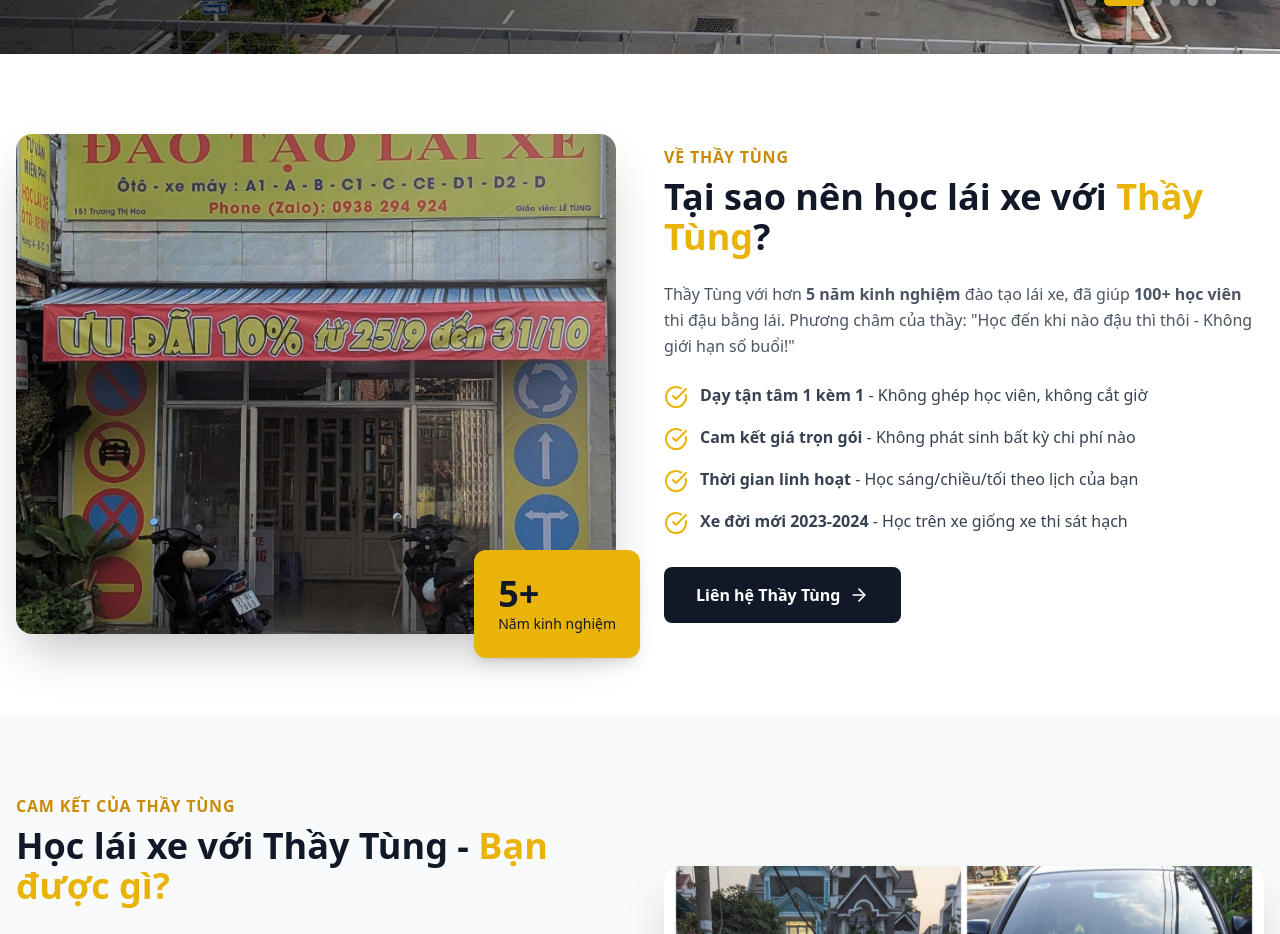
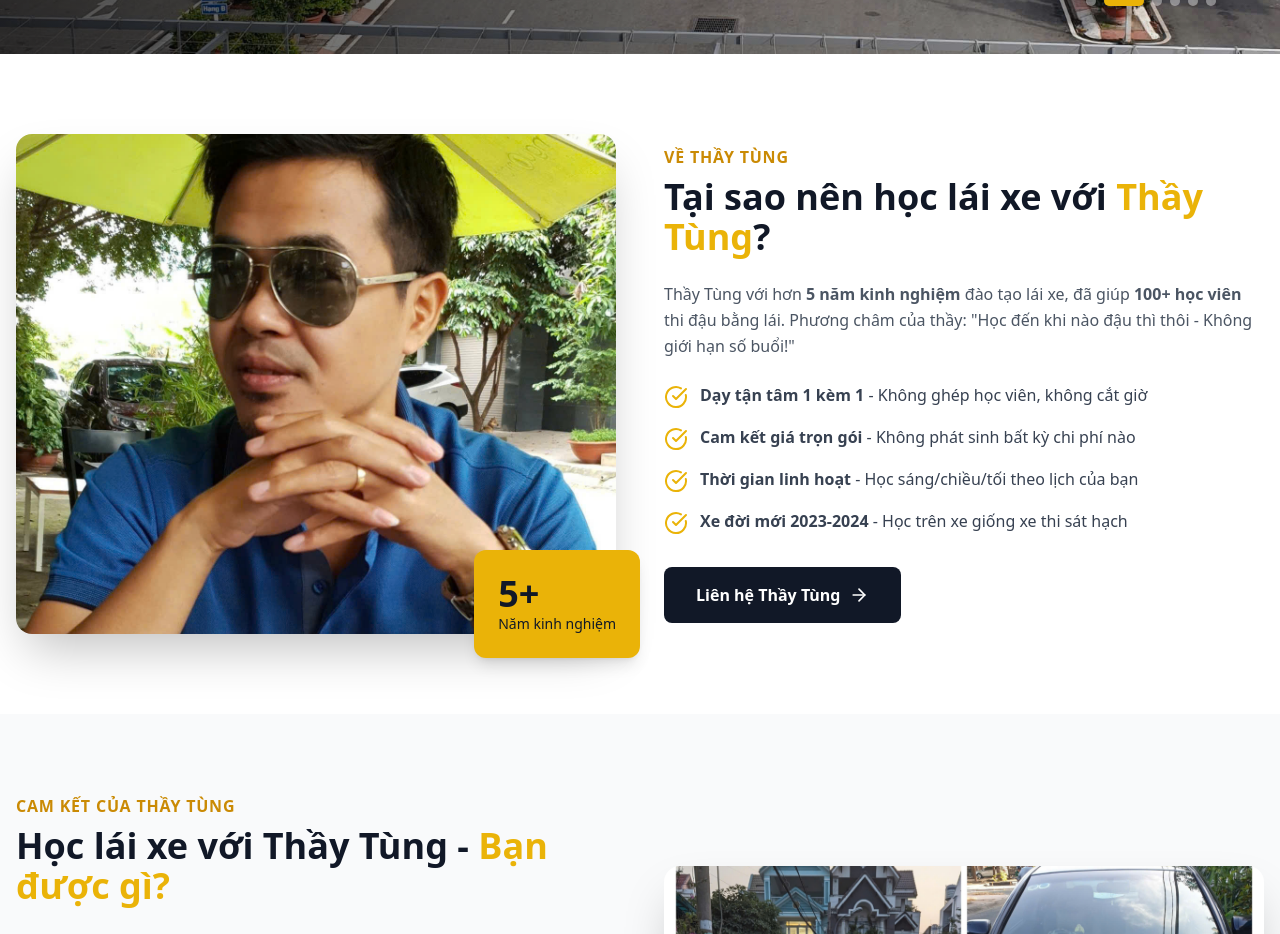
Before and after one commit to giahuyoke/day-lai-xe, a Next.js app: page / in a window 1280 px wide. Shown: the part 820-1754 px from the top of the page. Built offline with nearby package versions, Linux system fonts and the light colour scheme; no server answers; the database is empty.

Commit message:
feat: update office image to new portrait and remove old image

```diff
--- a/components/public/landing-page-client.tsx
+++ b/components/public/landing-page-client.tsx
@@ -326,7 +326,7 @@ const LandingPageClient = ({ data }: LandingPageClientProps) => {
             <div className="relative">
               <div className="relative h-[400px] md:h-[500px] rounded-2xl overflow-hidden shadow-2xl">
                 <Image
-                  src="/anh-van-phong.jpg"
+                  src="/anh-chan-dung.jpg"
                   alt="Thầy Tùng dạy lái xe"
                   fill
                   className="object-cover"
--- a/lib/api/services.ts
+++ b/lib/api/services.ts
@@ -388,7 +388,7 @@ const defaultSiteData: SiteData = {
       "/anh-xe-tai.jpg",
       "/anh-3-xe.jpg",
     ],
-    office: ["/anh-van-phong.jpg"],
+    office: ["/anh-chan-dung.jpg"],
     training: ["/banner-1.jpg", "/banner-2.jpg", "/banner-3.jpg"],
   },
 };
```
Also changed, not shown: public/anh-chan-dung.jpg (added), public/anh-van-phong.jpg (deleted).
